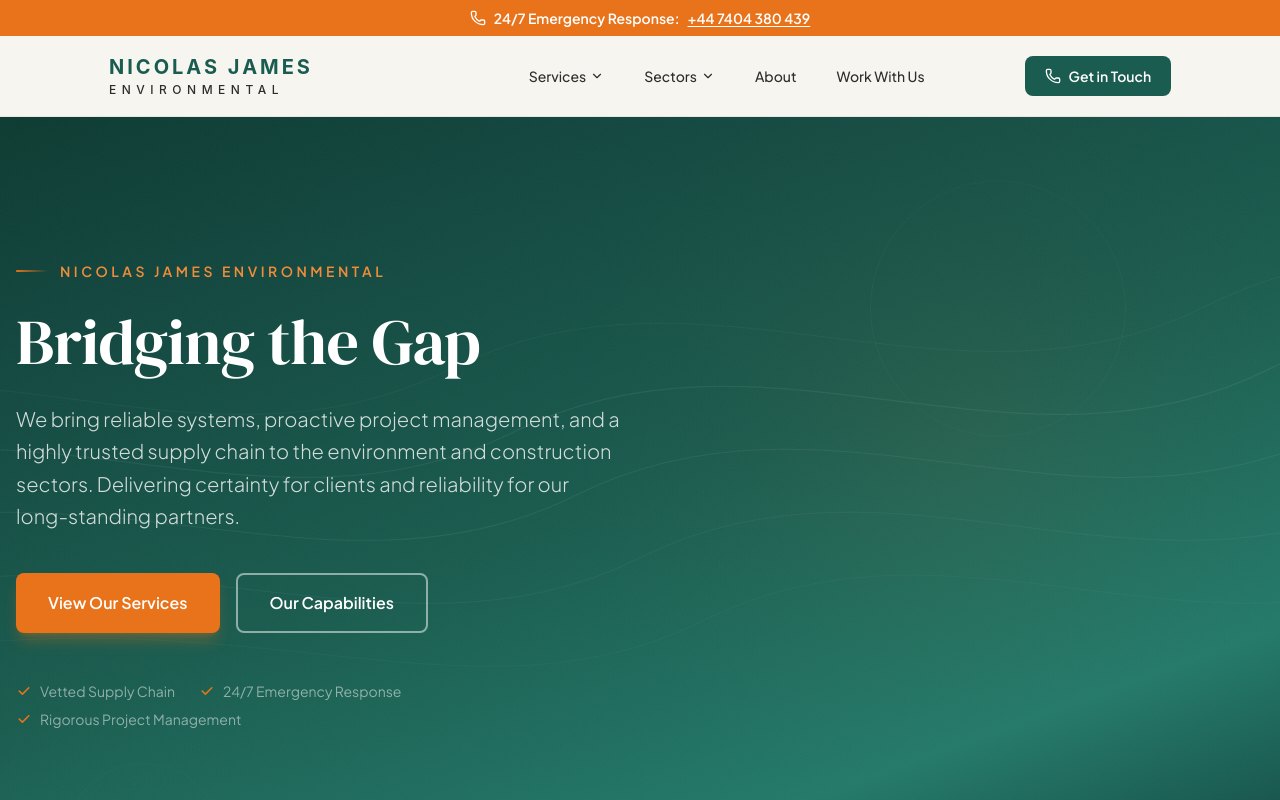
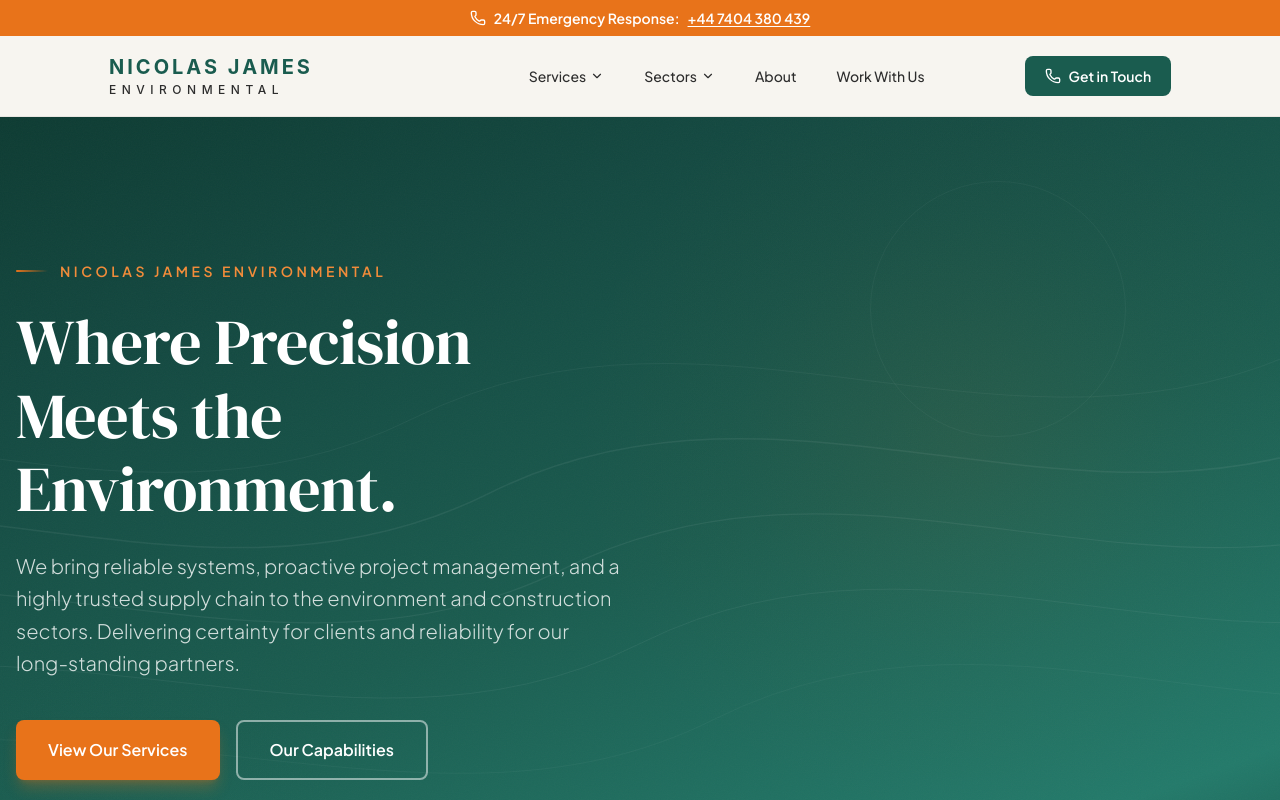
Before and after one commit to williamcjrogers/NJA, a Next.js app: page / in a window 1280 px wide. Both pictures are taken after a click on the button "Essential Only". Shown: the top 800 px of the page. Built offline with nearby package versions, Linux system fonts and the light colour scheme.

Commit message:
Refine hero title, remove animations from SVG, simplify ServicesGrid backgrounds, remove StatsBar from about page

```diff
--- a/src/app/about/page.tsx
+++ b/src/app/about/page.tsx
@@ -1,5 +1,5 @@
 import Hero from "@/components/sections/Hero";
-import StatsBar from "@/components/sections/StatsBar";
+
 import CTASection from "@/components/sections/CTASection";
 import { createMetadata } from "@/lib/metadata";
 import { Users, Truck, ShieldCheck } from "lucide-react";
@@ -15,11 +15,11 @@ export default function AboutPage() {
     <>
       <Hero
         subtitle="About Us"
-        title="Bridging the Gap in Environmental & Construction Services"
+        title="Where Precision Meets the Environment."
         description="Founded by industry veterans who bring systems, processes, and robust project management to a supply chain we have trusted for years."
         size="md"
       />
-      <StatsBar />
+
 
       {/* Our Story */}
       <section className="py-16 md:py-24 bg-brand-cream">
--- a/src/app/globals.css
+++ b/src/app/globals.css
@@ -149,7 +149,7 @@ h1, h2, h3, h4, h5, h6 {
 
 @keyframes float {
   0%, 100% { transform: translateY(0); }
-  50% { transform: translateY(-14px); }
+  50% { transform: translateY(-8px); }
 }
 
 @keyframes pulse-glow {
@@ -208,7 +208,7 @@ h1, h2, h3, h4, h5, h6 {
   -webkit-background-clip: text;
   -webkit-text-fill-color: transparent;
   background-clip: text;
-  animation: shimmer 6s ease-in-out infinite;
+  animation: shimmer 6s ease-in-out forwards;
 }
 
 .hero-draw-line {
@@ -251,7 +251,6 @@ h1, h2, h3, h4, h5, h6 {
 
 [data-reveal] {
   opacity: 0;
-  will-change: opacity, transform;
 }
 
 [data-reveal].revealed {
--- a/src/app/page.tsx
+++ b/src/app/page.tsx
@@ -10,7 +10,7 @@ export default function HomePage() {
     <>
       <Hero
         subtitle="Nicolas James Environmental"
-        title="Bridging the Gap"
+        title="Where Precision Meets the Environment."
         description="We bring reliable systems, proactive project management, and a highly trusted supply chain to the environment and construction sectors. Delivering certainty for clients and reliability for our long-standing partners."
         primaryCta={{ label: "View Our Services", href: "/services" }}
         secondaryCta={{ label: "Our Capabilities", href: "/services" }}
--- a/src/components/sections/CTASection.tsx
+++ b/src/components/sections/CTASection.tsx
@@ -13,7 +13,7 @@ export default function CTASection({
 }: CTASectionProps) {
   return (
     <section
-      className="relative py-16 md:py-24 overflow-hidden bg-noise"
+      className="relative py-16 md:py-24 overflow-hidden"
       style={{
         background: "linear-gradient(135deg, var(--color-brand-teal-dark) 0%, var(--color-brand-teal) 50%, var(--color-brand-teal-dark) 100%)",
       }}
--- a/src/components/sections/Hero.tsx
+++ b/src/components/sections/Hero.tsx
@@ -165,7 +165,7 @@ export default function Hero({
                 viewBox="0 0 500 500"
                 fill="none"
                 xmlns="http://www.w3.org/2000/svg"
-                className="w-full h-auto max-w-[420px] mx-auto drop-shadow-2xl"
+                className="w-full h-auto max-w-[420px] mx-auto"
               >
                 {/* Outer ring - represents ecosystem */}
                 <circle cx="250" cy="250" r="220" stroke="rgba(255,255,255,0.08)" strokeWidth="1" />
@@ -220,32 +220,16 @@ export default function Hero({
                 />
 
                 {/* Canopy - abstract breathing circles */}
-                <circle cx="160" cy="200" r="35" fill="rgba(35,122,106,0.15)" stroke="rgba(255,255,255,0.1)" strokeWidth="1">
-                  <animate attributeName="r" values="33;37;33" dur="4s" repeatCount="indefinite" />
-                </circle>
-                <circle cx="340" cy="190" r="30" fill="rgba(35,122,106,0.12)" stroke="rgba(255,255,255,0.08)" strokeWidth="1">
-                  <animate attributeName="r" values="28;32;28" dur="5s" repeatCount="indefinite" />
-                </circle>
-                <circle cx="195" cy="160" r="25" fill="rgba(35,122,106,0.1)" stroke="rgba(255,255,255,0.08)" strokeWidth="0.8">
-                  <animate attributeName="r" values="23;27;23" dur="4.5s" repeatCount="indefinite" />
-                </circle>
-                <circle cx="310" cy="150" r="28" fill="rgba(35,122,106,0.1)" stroke="rgba(255,255,255,0.08)" strokeWidth="0.8">
-                  <animate attributeName="r" values="26;30;26" dur="5.5s" repeatCount="indefinite" />
-                </circle>
-                <circle cx="250" cy="140" r="32" fill="rgba(35,122,106,0.13)" stroke="rgba(255,255,255,0.1)" strokeWidth="1">
-                  <animate attributeName="r" values="30;34;30" dur="4.2s" repeatCount="indefinite" />
-                </circle>
+                <circle cx="160" cy="200" r="35" fill="rgba(35,122,106,0.15)" stroke="rgba(255,255,255,0.1)" strokeWidth="1" />
+                <circle cx="340" cy="190" r="30" fill="rgba(35,122,106,0.12)" stroke="rgba(255,255,255,0.08)" strokeWidth="1" />
+                <circle cx="195" cy="160" r="25" fill="rgba(35,122,106,0.1)" stroke="rgba(255,255,255,0.08)" strokeWidth="0.8" />
+                <circle cx="310" cy="150" r="28" fill="rgba(35,122,106,0.1)" stroke="rgba(255,255,255,0.08)" strokeWidth="0.8" />
+                <circle cx="250" cy="140" r="32" fill="rgba(35,122,106,0.13)" stroke="rgba(255,255,255,0.1)" strokeWidth="1" />
 
                 {/* Leaf accent shapes */}
-                <ellipse cx="140" cy="175" rx="12" ry="6" fill="rgba(242,140,58,0.2)" transform="rotate(-30 140 175)">
-                  <animateTransform attributeName="transform" type="rotate" values="-32 140 175;-28 140 175;-32 140 175" dur="6s" repeatCount="indefinite" />
-                </ellipse>
-                <ellipse cx="355" cy="170" rx="10" ry="5" fill="rgba(242,140,58,0.18)" transform="rotate(25 355 170)">
-                  <animateTransform attributeName="transform" type="rotate" values="23 355 170;27 355 170;23 355 170" dur="7s" repeatCount="indefinite" />
-                </ellipse>
-                <ellipse cx="230" cy="125" rx="11" ry="5" fill="rgba(242,140,58,0.15)" transform="rotate(-15 230 125)">
-                  <animateTransform attributeName="transform" type="rotate" values="-17 230 125;-13 230 125;-17 230 125" dur="5s" repeatCount="indefinite" />
-                </ellipse>
+                <ellipse cx="140" cy="175" rx="12" ry="6" fill="rgba(242,140,58,0.2)" transform="rotate(-30 140 175)" />
+                <ellipse cx="355" cy="170" rx="10" ry="5" fill="rgba(242,140,58,0.18)" transform="rotate(25 355 170)" />
+                <ellipse cx="230" cy="125" rx="11" ry="5" fill="rgba(242,140,58,0.15)" transform="rotate(-15 230 125)" />
 
                 {/* Root system below */}
                 <path
@@ -285,50 +269,34 @@ export default function Hero({
                   style={{ animationDelay: "1.9s" }}
                 />
 
-                {/* Small pulsing detail dots */}
-                <circle cx="175" cy="230" r="2" fill="rgba(242,140,58,0.4)">
-                  <animate attributeName="opacity" values="0.2;0.5;0.2" dur="3s" repeatCount="indefinite" />
-                </circle>
-                <circle cx="320" cy="225" r="2.5" fill="rgba(242,140,58,0.35)">
-                  <animate attributeName="opacity" values="0.15;0.45;0.15" dur="4s" repeatCount="indefinite" />
-                </circle>
-                <circle cx="270" cy="165" r="1.5" fill="rgba(255,255,255,0.3)">
-                  <animate attributeName="opacity" values="0.1;0.4;0.1" dur="3.5s" repeatCount="indefinite" />
-                </circle>
-                <circle cx="210" cy="195" r="2" fill="rgba(255,255,255,0.25)">
-                  <animate attributeName="opacity" values="0.15;0.35;0.15" dur="4.5s" repeatCount="indefinite" />
-                </circle>
+                {/* Detail dots */}
+                <circle cx="175" cy="230" r="2" fill="rgba(242,140,58,0.4)" />
+                <circle cx="320" cy="225" r="2.5" fill="rgba(242,140,58,0.35)" />
+                <circle cx="270" cy="165" r="1.5" fill="rgba(255,255,255,0.3)" />
+                <circle cx="210" cy="195" r="2" fill="rgba(255,255,255,0.25)" />
 
                 {/* Growth rings at base */}
                 <ellipse cx="250" cy="385" rx="40" ry="8" stroke="rgba(255,255,255,0.06)" strokeWidth="0.5" fill="none" />
                 <ellipse cx="250" cy="385" rx="60" ry="12" stroke="rgba(255,255,255,0.04)" strokeWidth="0.5" fill="none" />
                 <ellipse cx="250" cy="385" rx="80" ry="16" stroke="rgba(255,255,255,0.03)" strokeWidth="0.5" fill="none" />
 
-                {/* Flowing water/infrastructure line */}
+                {/* Water/infrastructure line */}
                 <path
                   d="M80,430 Q165,410 250,430 Q335,450 420,430"
                   stroke="rgba(35,122,106,0.3)"
                   strokeWidth="1.5"
                   fill="none"
                   strokeDasharray="4,6"
-                >
-                  <animate attributeName="stroke-dashoffset" values="0;10" dur="3s" repeatCount="indefinite" />
-                </path>
+                />
               </svg>
             </div>
           )}
         </div>
       </div>
 
-      {/* Floating decorative elements */}
+      {/* Decorative ring */}
       <div
         className="absolute top-16 right-[12%] w-48 h-48 md:w-64 md:h-64 rounded-full border border-white/[0.04]"
-        style={{ animation: "float 10s ease-in-out infinite" }}
-        aria-hidden="true"
-      />
-      <div
-        className="absolute -bottom-16 left-[5%] w-32 h-32 md:w-40 md:h-40 rounded-full border border-white/[0.03]"
-        style={{ animation: "float 14s ease-in-out infinite 3s" }}
         aria-hidden="true"
       />
     </section>
--- a/src/hooks/useReveal.ts
+++ b/src/hooks/useReveal.ts
@@ -34,29 +34,8 @@ export default function useReveal() {
       observer.observe(el);
     });
 
-    const mutationObserver = new MutationObserver((mutations) => {
-      mutations.forEach((mutation) => {
-        mutation.addedNodes.forEach((node) => {
-          if (node instanceof HTMLElement) {
-            if (node.hasAttribute("data-reveal")) {
-              observer.observe(node);
-            }
-            node.querySelectorAll("[data-reveal]").forEach((child) => {
-              observer.observe(child);
-            });
-          }
-        });
-      });
-    });
-
-    mutationObserver.observe(document.body, {
-      childList: true,
-      subtree: true,
-    });
-
     return () => {
       observer.disconnect();
-      mutationObserver.disconnect();
     };
   }, []);
 }
```
Also changed, not shown: src/components/sections/ServicesGrid.tsx (+5 -13 lines).
